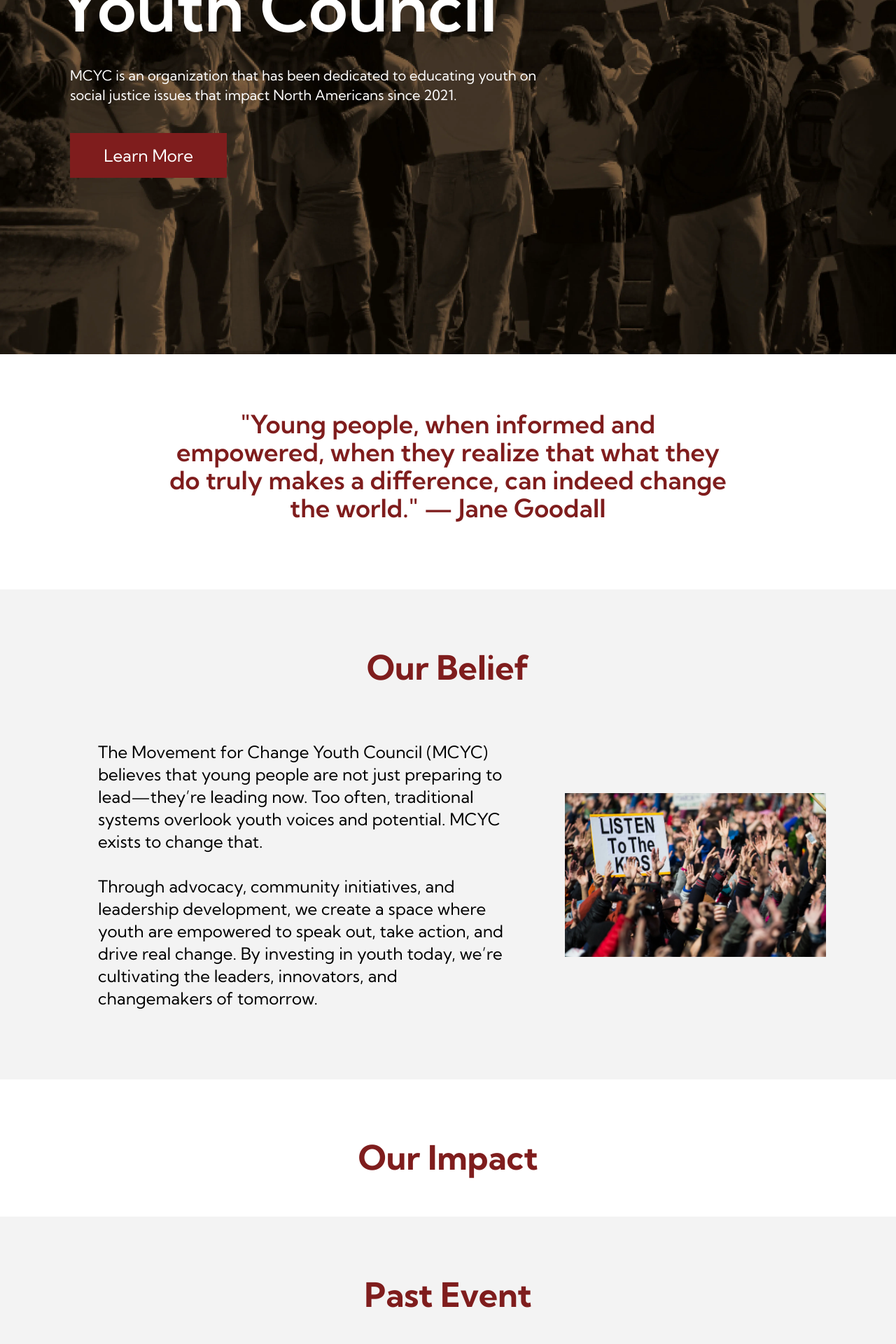
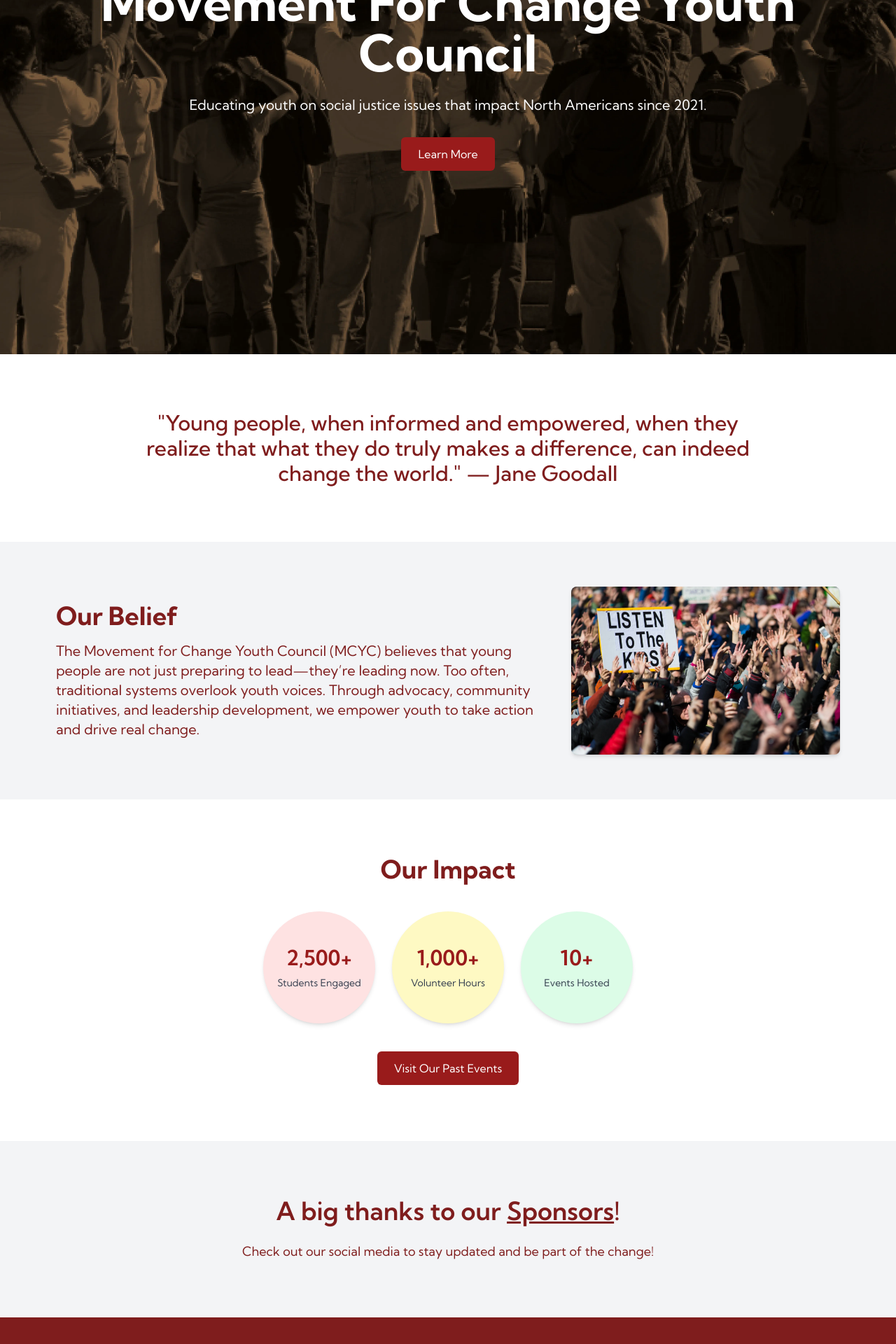
Before and after one commit to MCYC-Canada/MCYC, a Next.js app: page / in a window 1280 px wide. Shown: the part 380-2300 px from the top of the page at 70% size. Built offline with nearby package versions, Linux system fonts and the light colour scheme.

Commit message:
updated main page

```diff
--- a/package.json
+++ b/package.json
@@ -24,7 +24,9 @@
     "next-sanity": "^9.4.5",
     "postcss": "^8.4.41",
     "react": "^19.1.0",
+    "react-countup": "^6.5.3",
     "react-dom": "^19.1.0",
+    "react-intersection-observer": "^9.16.0",
     "sanity": "^3.87.0",
     "styled-components": "^6.1.12",
     "tailwind": "^4.0.0",
--- a/src/app/(main)/components/Footer.tsx
+++ b/src/app/(main)/components/Footer.tsx
@@ -8,7 +8,7 @@ const Footer: React.FC = () => {
         <h4 className="text-2xl">mcyc.22.0512@gmail.com</h4>
         <div className="grid grid-cols-2 gap-2">
           <Link href="/" className="text-xl">Home</Link>
-          <Link href="/past_events" className="text-xl">Past Events</Link>
+          <Link href="/past-events" className="text-xl">Past Events</Link>
           <Link href="/team" className="text-xl">Our Team</Link>
           <Link href="/sponsors" className="text-xl">Sponsors</Link>
         </div>
--- a/src/app/(main)/components/Navbar.tsx
+++ b/src/app/(main)/components/Navbar.tsx
@@ -67,7 +67,7 @@ const Navbar: React.FC = () => {
           </li>
           <li className="text-center py-2 lg:py-0">
             <Link href="/past_events">
-              <span className={Linkness("past_events")}>Past Events</span>
+              <span className={Linkness("past-events")}>Past Events</span>
             </Link>
           </li>
           <li className="text-center py-2 lg:py-0">
--- a/src/app/(main)/globals.css
+++ b/src/app/(main)/globals.css
@@ -11,8 +11,12 @@
   font-family:'Times New Roman', Times, serif;
 } */
 
+
 .background {
-    background-image: url('../../../public/bg.webp');
+  background-image: url('../../../public/bg.webp');
+  background-size: cover;
+  background-repeat: no-repeat;
+  background-position: center;
 }
 
 .background_event {
--- a/src/app/(main)/page.tsx
+++ b/src/app/(main)/page.tsx
@@ -1,189 +1,165 @@
 'use client';
 import React from 'react';
 import { motion } from 'framer-motion';
+import { useInView } from 'react-intersection-observer';
+import CountUp from 'react-countup';
+import { useRouter } from 'next/navigation';
 
+const stats = [
+  { label: "Students Engaged", value: 2500, suffix: "+", color: "bg-red-100" },
+  { label: "Volunteer Hours", value: 1000, suffix: "+", color: "bg-yellow-100" },
+  { label: "Events Hosted", value: 10, suffix: "+", color: "bg-green-100" },
+];
 
-const MotionMain = motion.main;
-const MotionImg = motion.img;
-const MotionDiv = motion.div;
-const MotionH1 = motion.h1;
-const MotionH2 = motion.h2;
-const MotionH3 = motion.h3;
-const MotionButton = motion.button;
+const StatItem = ({ stat, delay }: { stat: typeof stats[0]; delay: number }) => {
+  const { ref, inView } = useInView({ triggerOnce: true, threshold: 0.6 });
 
+  return (
+    <motion.div
+      ref={ref}
+      className={`w-32 h-32 md:w-40 md:h-40 rounded-full flex flex-col justify-center items-center shadow-md ${stat.color}`}
+      initial={{ scale: 0 }}
+      animate={{ scale: inView ? 1 : 0 }}
+      transition={{ delay, duration: 0.6 }}
+    >
+      <span className="text-2xl md:text-3xl text-red-800 font-semibold">
+        {inView && <CountUp end={stat.value} duration={2} suffix={stat.suffix} />}
+      </span>
+      <p className="text-xs md:text-sm text-center mt-2 text-gray-700">{stat.label}</p>
+    </motion.div>
+  );
+};
 
 const Home = () => {
-  const scrolltoHash = (element_id: string) => {
-    const element = document.getElementById(element_id)
-    element?.scrollIntoView({ behavior: "smooth", block: "start", inline: "nearest" });
-  }
+  const scrollTo = (id: string) => {
+    document.getElementById(id)?.scrollIntoView({ behavior: 'smooth' });
+  };
 
+  const router = useRouter();
   return (
-    <div>
-
-      {/* <Navbar /> */}
-
-      <MotionDiv
-        className="background h-screen bg-cover bg-no-repeat"
+    <div className="text-red-900">
+      {/* Hero Section */}
+      <motion.section
+        className="background h-screen bg-cover bg-no-repeat bg-center flex items-center justify-center text-center px-6 md:px-16"
         initial={{ opacity: 0 }}
         animate={{ opacity: 1 }}
         transition={{ duration: 1 }}
       >
-        <header className="text-center p-5 pt-40 text-xl md:pt-60 md:text-2xl lg:text-left lg:p-20 lg:pt-40">
-          <MotionH1
-            className="font-semibold mb-4 text-white text-5xl md:text-6xl lg:text-8xl"
+        <div>
+          <motion.h1
+            className="text-white text-4xl md:text-6xl lg:text-7xl font-bold leading-tight mb-6"
             initial={{ y: -50, opacity: 0 }}
             animate={{ y: 0, opacity: 1 }}
             transition={{ duration: 1 }}
           >
             Movement For Change Youth Council
-          </MotionH1>
-
-          <MotionH2
-            className="text-white p-5 lg:w-2/3 md:text-lg lg:text-xl"
+          </motion.h1>
+          <motion.p
+            className="text-white text-base md:text-lg lg:text-xl max-w-3xl mx-auto mb-8"
             initial={{ y: 20, opacity: 0 }}
             animate={{ y: 0, opacity: 1 }}
             transition={{ delay: 0.5, duration: 1 }}
           >
-            MCYC is an organization that has been dedicated to educating youth on social justice issues that impact North Americans since 2021.
-          </MotionH2>
-
-          <MotionButton
-            onClick={() => scrolltoHash('first-section')}
-            className="p-4 w-1/2 md:w-1/3 lg:w-1/5 m-5 bg-red-900 text-white"
+            Educating youth on social justice issues that impact North Americans since 2021.
+          </motion.p>
+          <motion.button
+            onClick={() => scrollTo('first-section')}
+            className="bg-red-800 text-white py-3 px-6 rounded-md text-sm md:text-base"
             whileHover={{ scale: 1.05 }}
             whileTap={{ scale: 0.95 }}
-            initial={{ opacity: 0 }}
-            animate={{ opacity: 1 }}
-            transition={{ delay: 1 }}
           >
             Learn More
-          </MotionButton>
-        </header>
-      </MotionDiv>
+          </motion.button>
+        </div>
+      </motion.section>
 
-      <MotionMain
+      {/* Quote Section */}
+      <motion.section
         id="first-section"
-        className="py-10 md:py-20 px-5 md:px-20 lg:px-60 text-red-900 text-center bg-white"
+        className="bg-white py-12 md:py-20 text-center px-6 md:px-12 lg:px-48"
         initial={{ opacity: 0 }}
         whileInView={{ opacity: 1 }}
         viewport={{ once: true }}
         transition={{ duration: 1 }}
       >
-        <h2 className="text-2xl md:text-3xl lg:text-4xl font-semibold mb-4">
-        "Young people, when informed and empowered, when they realize that what they do truly makes a difference, can indeed change the world."
-        — Jane Goodall
+        <h2 className="text-xl md:text-2xl lg:text-3xl font-medium">
+          "Young people, when informed and empowered, when they realize that what they do truly makes a difference, can indeed change the world." — Jane Goodall
         </h2>
-        </MotionMain>
+      </motion.section>
 
-
-      {/* <span className="block h-px mx-0 my-5 p-0 border-t-[#ccc] border-0 border-t border-solid bg-gray-white"></span> */}
-
-      <MotionMain
-        className='p-5 md:p-10 block lg:flex-row justify-center lg:justify-between items-center text-center bg-gray-white'
+      {/* Belief Section */}
+      <motion.section
+        className="bg-gray-100 py-16 px-6 md:px-12 lg:px-20"
         initial={{ opacity: 0 }}
         whileInView={{ opacity: 1 }}
         viewport={{ once: true }}
         transition={{ duration: 1 }}
       >
-        <MotionH2 className="text-3xl md:text-4xl lg:text-5xl font-bold pb-5 text-red-900 pt-12"
-        initial={{ y: -50, opacity: 0 }}
-        animate={{ y: 0, opacity: 1 }}
-        transition={{ delay: 0.5, duration: 1 }}>
-          Our Belief
-        </MotionH2>
-
-        <MotionMain
-          className='p-5 md:p-10 flex flex-col lg:flex-row justify-center lg:justify-between items-center text-center'
-          initial={{ opacity: 0 }}
-          whileInView={{ opacity: 1 }}
-          viewport={{ once: true }}
-          transition={{ duration: 1 }}
-        >
-
-          <MotionDiv
-            className='mx-0 md:mx-10 w-full md:w-2/3 text-left'
+        <div className="max-w-6xl mx-auto flex flex-col lg:flex-row gap-10 items-center">
+          <motion.div
+            className="flex-1"
             initial={{ x: 100, opacity: 0 }}
             whileInView={{ x: 0, opacity: 1 }}
             viewport={{ once: true }}
             transition={{ duration: 1 }}
           >
-            <div className='p-2 md:p-5 text-lg md:text-xl lg:text-2xl'>
-              <p>
-              The Movement for Change Youth Council (MCYC) believes that young people are not just preparing to lead—they’re leading now. Too often, traditional systems overlook youth voices and potential. MCYC exists to change that.
-<br /><br />
-Through advocacy, community initiatives, and leadership development, we create a space where youth are empowered to speak out, take action, and drive real change. By investing in youth today, we’re cultivating the leaders, innovators, and changemakers of tomorrow.
-              </p>
-            </div>
-          </MotionDiv>
-
-          <MotionImg
-            className='w-full md:w-1/2 lg:w-1/3 h-auto m-5'
-            src="kids.webp"
+            <h2 className="text-3xl md:text-4xl font-bold mb-4">Our Belief</h2>
+            <p className="text-base md:text-lg lg:text-xl leading-relaxed">
+              The Movement for Change Youth Council (MCYC) believes that young people are not just preparing to lead—they’re leading now. Too often, traditional systems overlook youth voices. Through advocacy, community initiatives, and leadership development, we empower youth to take action and drive real change.
+            </p>
+          </motion.div>
+          <motion.img
+            src="/kids.webp"
             alt="Kids"
+            className="flex-1 w-full max-w-sm object-cover rounded-lg shadow-md"
             initial={{ x: -100, opacity: 0 }}
             whileInView={{ x: 0, opacity: 1 }}
             viewport={{ once: true }}
             transition={{ duration: 1 }}
           />
+        </div>
+      </motion.section>
 
-        </MotionMain>
-      </MotionMain>
-
-      <MotionMain
-        className='p-5 md:p-10 block lg:flex-row justify-center lg:justify-between items-center text-center bg-white'
+      {/* Impact Section */}
+      <motion.section
+        className="bg-white py-20 px-6 md:px-12 text-center"
         initial={{ opacity: 0 }}
         whileInView={{ opacity: 1 }}
         viewport={{ once: true }}
         transition={{ duration: 1 }}
       >
-      <MotionH2 className="text-3xl md:text-4xl lg:text-5xl font-bold pb-5 text-red-900 pt-12"
-         initial={{ y: -50, opacity: 0 }}
-         animate={{ y: 0, opacity: 1 }}
-         transition={{ delay: 0.5, duration: 1 }}>Our Impact</MotionH2>
+        <h2 className="text-3xl md:text-4xl font-bold mb-10">Our Impact</h2>
+        <div className="flex flex-wrap justify-center gap-6">
+          {stats.map((stat, index) => (
+            <StatItem key={stat.label} stat={stat} delay={0.5 + index * 0.2} />
+          ))}
+        </div>
+        <motion.button
+          onClick={() => router.push('/past-events')}
+          className="mt-10 bg-red-800 text-white py-3 px-6 rounded-md text-sm md:text-base"
+          whileHover={{ scale: 1.05 }}
+          whileTap={{ scale: 0.95 }}
+        >
+          Visit Our Past Events
+        </motion.button>
+      </motion.section>
 
-      </MotionMain>
-
-      <MotionMain
-        className='p-5 md:p-10 block lg:flex-row justify-center lg:justify-between items-center text-center bg-gray-white'
+      {/* Sponsors Section */}
+      <motion.section
+        id="past-events"
+        className="bg-gray-100 py-20 px-6 md:px-12 text-center"
         initial={{ opacity: 0 }}
         whileInView={{ opacity: 1 }}
         viewport={{ once: true }}
         transition={{ duration: 1 }}
       >
-      <MotionH2 className="text-3xl md:text-4xl lg:text-5xl font-bold pb-5 text-red-900 pt-12"
-         initial={{ y: -50, opacity: 0 }}
-         animate={{ y: 0, opacity: 1 }}
-         transition={{ delay: 0.5, duration: 1 }}>Past Event</MotionH2>
-
-      </MotionMain>
-
-      <MotionMain
-        className='p-5 md:p-10 block lg:flex-row justify-center lg:justify-between items-center text-center bg-white'
-        initial={{ opacity: 0 }}
-        whileInView={{ opacity: 1 }}
-        viewport={{ once: true }}
-        transition={{ duration: 1 }}
-      >
-      <MotionH3 className="text-5xl md:text-4xl lg:text-5xl font-bold pb-5 text-red-900 pt-12"
-        initial={{ y: -50, opacity: 0 }}
-        animate={{ y: 0, opacity: 1 }}
-        transition={{ delay: 0.5, duration: 1 }}>
-
-        A big thanks to our Sponsors!
-        <br />
-        <br />
-
-        Checkout our Instagram to stay updated and be part of the change!
-
-      </MotionH3>
-
-
-
-      </MotionMain>
-
-
-      {/* <Footer /> */}
+        <h3 className="text-2xl md:text-3xl lg:text-4xl font-semibold text-red-900 mb-6">
+          A big thanks to our <a onClick={() => router.push('/sponsors')} className="underline">Sponsors</a>!
+        </h3>
+        <p className="text-base md:text-lg">
+          Check out our social media to stay updated and be part of the change!
+        </p>
+      </motion.section>
     </div>
   );
 };
```
Also changed, not shown: src/app/(main)/past-events/page.tsx (renamed from src/app/(main)/past_events/page.tsx), 1 other file (tests, documents, lock files or other folders).
